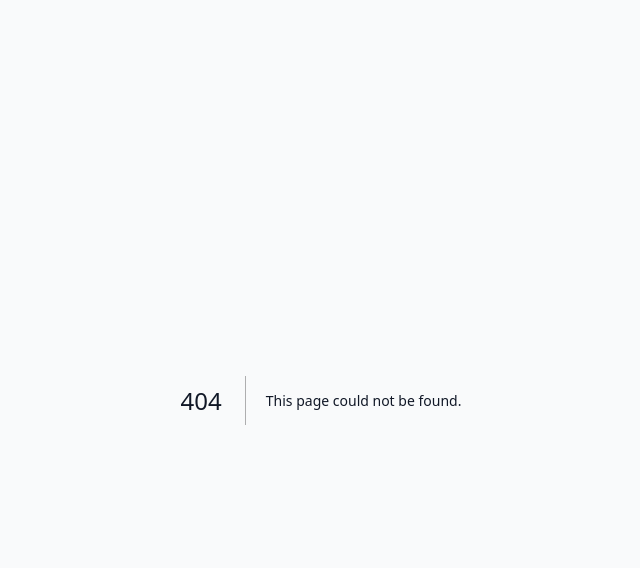
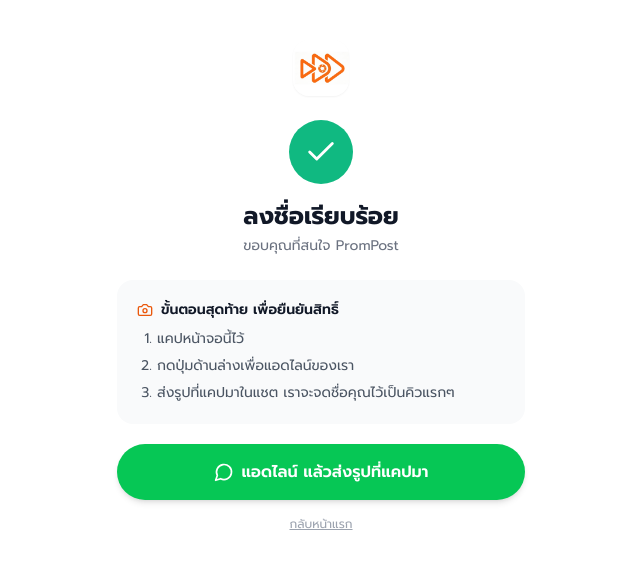
Before and after one commit to whypompam-git/prompost, a Next.js app: page /waitlist/done in a window 1280 px wide. Before the commit this address had no page. Shown: the top 568 px of the page, without its empty margins (319-959 px from the left). Built offline with nearby package versions, Linux system fonts and the light colour scheme.

Commit message:
Waitlist: separate confirmation page with screenshot receipt and LINE add button
Co-Authored-By: Claude Sonnet 5.5 <noreply@anthropic.com>

```diff
--- /dev/null
+++ b/src/app/waitlist/done/page.tsx
@@ -0,0 +1,54 @@
+"use client";
+
+import { useEffect, useState } from "react";
+import { Camera, Check, MessageCircle } from "lucide-react";
+import { DONE_KEY, WAITLIST_LINE_URL } from "@/lib/waitlist";
+
+type Receipt = { name: string; phone: string; position: number; again: boolean; at: string };
+
+// Confirmation page after signing up: a receipt to screenshot, and the LINE to send it to.
+export default function WaitlistDonePage() {
+  const [r, setR] = useState<Receipt | null>(null);
+  useEffect(() => {
+    try {
+      setR(JSON.parse(sessionStorage.getItem(DONE_KEY) ?? "null"));
+    } catch {}
+  }, []);
+
+  return (
+    <div className="mx-auto flex min-h-full max-w-md flex-col items-center px-5 py-10 text-center">
+      {/* eslint-disable-next-line @next/next/no-img-element */}
+      <img src="/icon-192.png" alt="PromPost" className="h-14 w-14 rounded-2xl shadow-sm" />
+      <span className="mt-6 flex h-16 w-16 items-center justify-center rounded-full bg-emerald-500 text-white"><Check size={34} /></span>
+      <h1 className="mt-4 text-2xl font-bold">{r?.again ? "คุณลงชื่อไว้แล้ว" : "ลงชื่อเรียบร้อย"}</h1>
+      <p className="mt-1 text-sm text-gray-500">ขอบคุณที่สนใจ PromPost</p>
+
+      {r && (
+        <div className="mt-6 w-full rounded-3xl border-2 border-dashed border-brand-300 bg-brand-50 p-5 text-left">
+          <p className="text-center text-xs font-semibold tracking-wide text-brand-700">PROMPOST WAITLIST</p>
+          <p className="mt-3 text-center text-sm text-gray-600">คิวลำดับที่</p>
+          <p className="text-center text-5xl font-bold text-brand-700">{r.position || "-"}</p>
+          <dl className="mt-4 space-y-1.5 text-sm">
+            <div className="flex justify-between gap-3"><dt className="text-gray-500">ชื่อ</dt><dd className="min-w-0 truncate font-medium text-gray-900">{r.name}</dd></div>
+            <div className="flex justify-between gap-3"><dt className="text-gray-500">เบอร์ลงท้าย</dt><dd className="font-medium text-gray-900">{r.phone}</dd></div>
+            <div className="flex justify-between gap-3"><dt className="text-gray-500">ลงชื่อเมื่อ</dt><dd className="font-medium text-gray-900">{new Date(r.at).toLocaleString("th-TH", { dateStyle: "medium", timeStyle: "short" })}</dd></div>
+          </dl>
+        </div>
+      )}
+
+      <div className="mt-6 w-full rounded-2xl bg-gray-50 p-5 text-left">
+        <p className="flex items-center gap-2 text-sm font-semibold text-gray-900"><Camera size={16} className="text-brand-600" /> ขั้นตอนสุดท้าย เพื่อยืนยันสิทธิ์</p>
+        <ol className="mt-2 list-decimal space-y-1 pl-5 text-sm leading-relaxed text-gray-600">
+          <li>แคปหน้าจอนี้ไว้</li>
+          <li>กดปุ่มด้านล่างเพื่อแอดไลน์ของเรา</li>
+          <li>ส่งรูปที่แคปมาในแชต เราจะจดชื่อคุณไว้เป็นคิวแรกๆ</li>
+        </ol>
+      </div>
+
+      <a href={WAITLIST_LINE_URL} target="_blank" rel="noreferrer" className="mt-5 flex w-full items-center justify-center gap-2 rounded-full bg-[#06C755] py-4 text-base font-semibold text-white shadow-md active:scale-95">
+        <MessageCircle size={20} /> แอดไลน์ แล้วส่งรูปที่แคปมา
+      </a>
+      <a href="/waitlist" className="mt-4 text-xs text-gray-400 underline">กลับหน้าแรก</a>
+    </div>
+  );
+}
--- a/src/app/waitlist/page.tsx
+++ b/src/app/waitlist/page.tsx
@@ -1,8 +1,9 @@
 "use client";
 
 import { useEffect, useState } from "react";
+import { useRouter } from "next/navigation";
 import { CalendarDays, Check, FileText, Film, Link2, Loader2, MessageCircle, Workflow } from "lucide-react";
-import { CLIENT_COUNTS, INTERESTS, ROLES, SOURCES, TEAM_SIZES } from "@/lib/waitlist";
+import { CLIENT_COUNTS, DONE_KEY, INTERESTS, ROLES, SOURCES, TEAM_SIZES } from "@/lib/waitlist";
 import { cn } from "@/lib/utils";
 
 const FEATURES = [
@@ -41,7 +42,7 @@ export default function WaitlistPage() {
   const [utm, setUtm] = useState("");
   const [busy, setBusy] = useState(false);
   const [err, setErr] = useState("");
-  const [done, setDone] = useState<{ position: number; again: boolean } | null>(null);
+  const router = useRouter();
   const set = (k: keyof typeof f, v: string) => setF((p) => ({ ...p, [k]: v }));
 
   useEffect(() => {
@@ -59,8 +60,11 @@ export default function WaitlistPage() {
       const r = await fetch("/api/public/waitlist", { method: "POST", headers: { "Content-Type": "application/json" }, body: JSON.stringify({ ...f, interests, consent, utm }) });
       const d = await r.json().catch(() => ({}));
       if (!r.ok) throw new Error(d.error ?? "ส่งไม่สำเร็จ ลองใหม่อีกครั้ง");
-      setDone({ position: d.position ?? 0, again: Boolean(d.again) });
-      document.getElementById("top")?.scrollIntoView();
+      // the confirmation is its own page; the details live only in this browser tab (not in the URL)
+      try {
+        sessionStorage.setItem(DONE_KEY, JSON.stringify({ name: f.name.trim(), phone: f.phone.replace(/[^\d]/g, "").slice(-4), position: d.position ?? 0, again: Boolean(d.again), at: new Date().toISOString() }));
+      } catch {}
+      router.push("/waitlist/done");
     } catch (x) {
       setErr(x instanceof Error ? x.message : "ส่งไม่สำเร็จ");
     } finally {
@@ -120,14 +124,7 @@ export default function WaitlistPage() {
 
       {/* form */}
       <section id="form" className="mt-14 scroll-mt-6">
-        {done ? (
-          <div className="rounded-3xl border border-brand-200 bg-brand-50 p-8 text-center">
-            <span className="mx-auto flex h-14 w-14 items-center justify-center rounded-full bg-brand-500 text-white"><Check size={30} /></span>
-            <h2 className="mt-4 text-2xl font-bold">{done.again ? "คุณลงชื่อไว้แล้ว" : "ลงชื่อเรียบร้อย"}</h2>
-            {done.position > 0 && <p className="mt-2 text-gray-700">คุณอยู่ในคิวลำดับที่ <b className="text-brand-700">{done.position}</b></p>}
-            <p className="mx-auto mt-3 max-w-md text-sm leading-relaxed text-gray-600">เราจะติดต่อกลับทาง LINE หรืออีเมลที่ให้ไว้ ขอบคุณที่สนใจ PromPost</p>
-          </div>
-        ) : (
+        {(
           <form onSubmit={submit} className="space-y-5 rounded-3xl border border-gray-200 bg-white p-5 shadow-sm sm:p-7">
             <div>
               <h2 className="text-2xl font-bold">ลงชื่อรอใช้งาน</h2>
--- a/src/lib/waitlist.ts
+++ b/src/lib/waitlist.ts
@@ -23,3 +23,7 @@ export const labelOf = (list: readonly (readonly [string, string])[], v: string)
 export const normalizePhone = (s: string) => s.replace(/[^\d+]/g, "").replace(/^\+66/, "0");
 export const validPhone = (s: string) => /^0\d{8,9}$/.test(s);
 export const validEmail = (s: string) => s === "" || /^[^\s@]+@[^\s@]+\.[^\s@]+$/.test(s);
+
+// LINE the people add after signing up (same official account as the gift shop by default)
+export const WAITLIST_LINE_URL = "https://lin.ee/Zb7zhUI";
+export const DONE_KEY = "prompost:waitlist-done";
```
